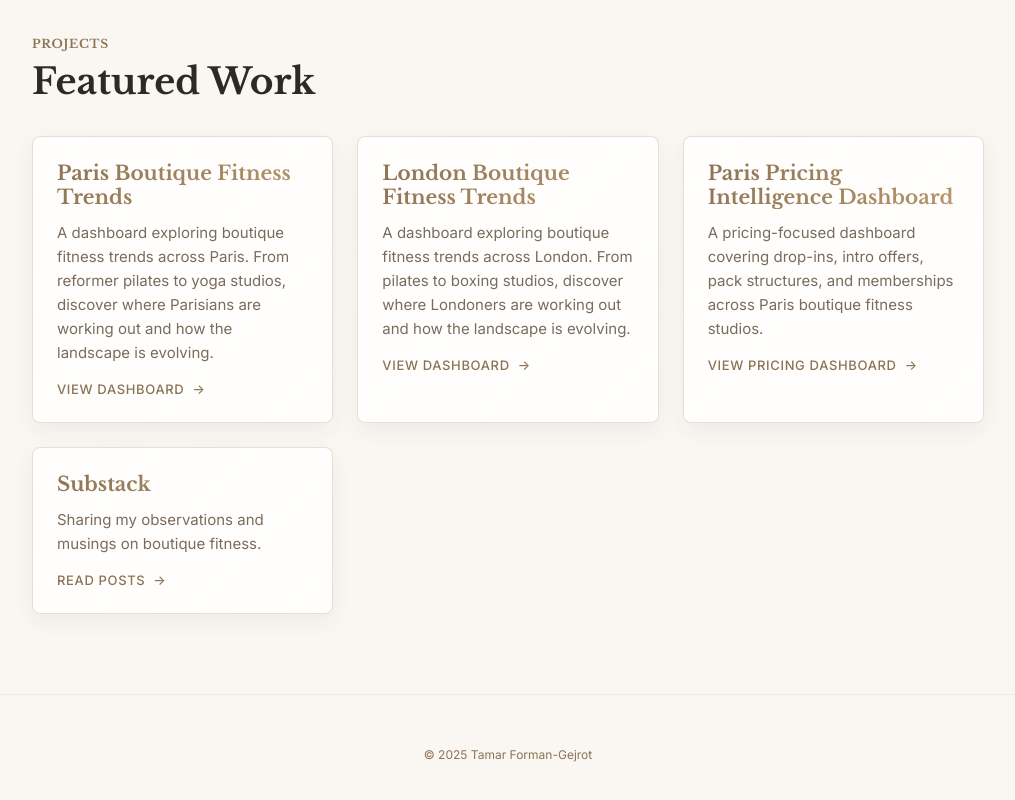
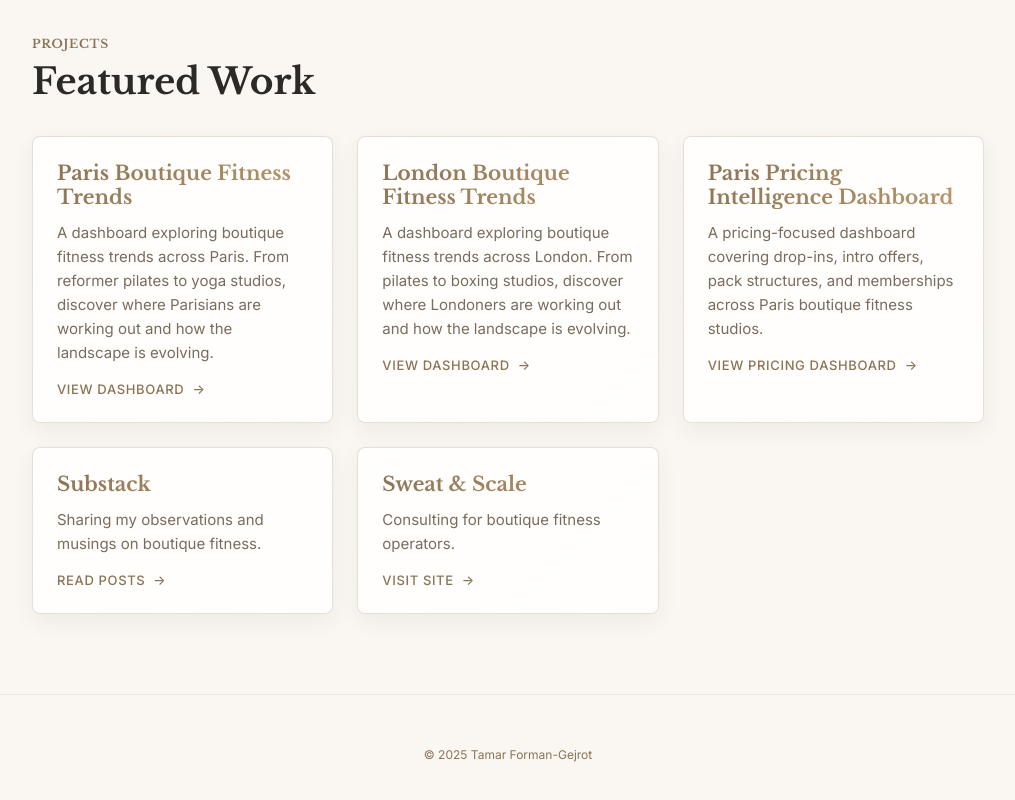
Before and after one commit to tformangejrot/tamar-portfolio, a website: page index.html in a window 1280 px wide. Shown: the part 1034-1834 px from the top of the page, without its empty margins (132-1147 px from the left). Drawn offline with nearby package versions, Linux system fonts and the light colour scheme.

Commit message:
Add Sweat & Scale consulting tile to homepage
Links to sweat-and-scale.com as an external tile in the projects grid.

Co-Authored-By: Claude Sonnet 4.6 <noreply@anthropic.com>

```diff
--- a/index.html
+++ b/index.html
@@ -280,6 +280,13 @@
         </p>
         <span class="project-link">Read Posts</span>
       </a>
+      <a href="https://sweat-and-scale.com" target="_blank" rel="noopener noreferrer" class="project-card">
+        <h3>Sweat &amp; Scale</h3>
+        <p>
+          Consulting for boutique fitness operators.
+        </p>
+        <span class="project-link">Visit Site</span>
+      </a>
     </div>
   </section>
 
```
